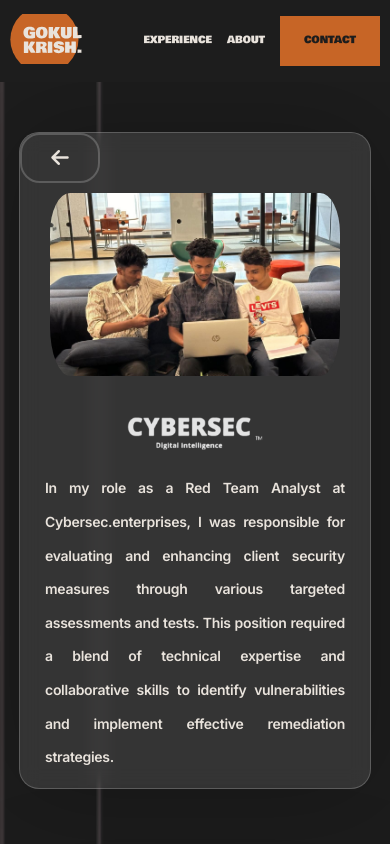
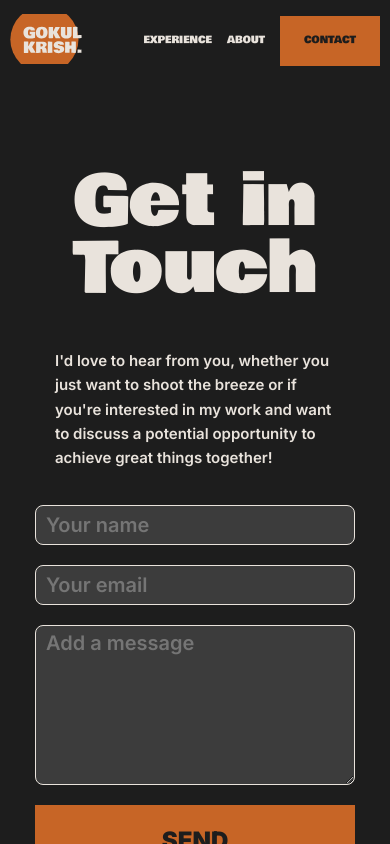
Before and after one commit to Adesh-111/Gokul-portfolio, a React (Vite) app: page / in a window 390 px wide. Shown: the top 844 px of the page. Built offline with nearby package versions, Linux system fonts and the light colour scheme; a web font is replaced by a local one.

Commit message:
Add responsiveness for Contact component

```diff
--- a/src/App.jsx
+++ b/src/App.jsx
@@ -6,12 +6,13 @@ import Cybersec from "./components/Experience/Cybersec/Cybersec";
 import About from "./components/About/About";
 import Hero from "./components/Hero/Hero";
 import Communities from "./components/Communities/Communities";
+import Contact from "./components/Contact/Contact";
 
 function App() {
   return (
     <>
       <Navbar />
-      <Cybersec />
+      <Contact />
       <Footer />
     </>
   );
--- a/src/components/Contact/Contact.css
+++ b/src/components/Contact/Contact.css
@@ -5,6 +5,7 @@
   justify-content: center;
   align-items: center;
   height: 75vh;
+  margin-bottom: 150px;
 }
 
 .contact {
@@ -80,6 +81,7 @@ textarea:focus {
   border: none;
   cursor: pointer;
   transition: 0.3s ease-in;
+  color: #1d1d1d;
 }
 
 .contact-inputs button:hover {
@@ -90,3 +92,40 @@ textarea:focus {
   display: flex;
   justify-content: center;
 }
+
+@media screen and (max-width: 768px) {
+  .contact {
+    margin: auto 30px;
+  }
+
+  .contact .contact-details p {
+    font-size: 18px;
+  }
+}
+
+@media screen and (max-width: 768px) {
+  .contact {
+    margin: auto 80px;
+  }
+
+  .contact-container {
+    margin-bottom: 360px;
+  }
+
+  .contact-inputs {
+    width: 320px;
+  }
+
+  .contact-details {
+    flex-direction: column;
+  }
+
+  .contact-details h3 {
+    margin-bottom: -60px;
+  }
+
+  .contact .contact-details p {
+    font-size: 15px;
+    padding: 20px;
+  }
+}
```
Also changed, not shown: src/components/Experience/Cybersec/Cybersec.css (+22 -23 lines).
